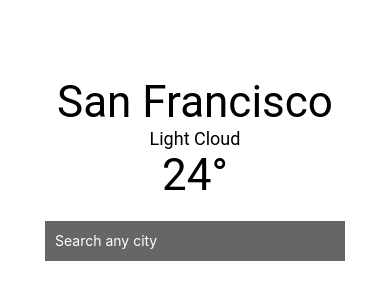
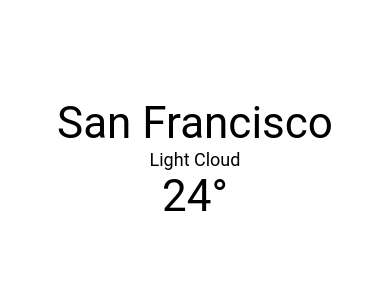
Before and after one commit to slmanju/reactnativetime, a React Native app in the folder weather-app/: screen / in a window 390 px wide. Shown: the part 254-554 px from the top of the page. Built offline with nearby package versions, Linux system fonts and the light colour scheme.

Commit message:
weather-app add search input component

```diff
--- a/weather-app/App.js
+++ b/weather-app/App.js
@@ -1,5 +1,7 @@
 import React from 'react';
 import { StyleSheet, Text, View, Platform, TextInput, KeyboardAvoidingView } from 'react-native';
+
+import SearchInput from './components/SearchInput';
 
 export default class App extends React.Component {
   render() {
@@ -8,13 +10,7 @@ export default class App extends React.Component {
         <Text style={[styles.largeText, styles.textStyle]}>San Francisco</Text>
         <Text style={[styles.smallText, styles.textStyle]}>Light Cloud</Text>
         <Text style={[styles.largeText, styles.textStyle]}>24°</Text>
-        <TextInput
-                  autoCorrect={ false }
-                  placeholder="Search any city"
-                  placeholderTextColor="white"
-                  style={ styles.textInput }
-                  clearButtonMode="always"
-                  />
+        <SearchInput />
       </KeyboardAvoidingView>
     );
   }
--- /dev/null
+++ b/weather-app/components/SearchInput.js
@@ -0,0 +1,35 @@
+import React, { Component } from 'react';
+import { StyleSheet, TextInput, View } from 'react-native';
+
+export default class SearchInput extends Component {
+
+  render() {
+    return (
+      <View>
+        <TextInput
+                  autoCorrect={ false }
+                  placeholder="Search any city"
+                  placeholderTextColor="white"
+                  style={ styles.textInput }
+                  clearButtonMode="always"
+                  />
+      </View>
+    );
+  }
+
+}
+
+const styles = StyleSheet.create({
+  container: {
+    height: 40,
+    marginTop: 20,
+    backgroundColor: '#666',
+    marginHorizontal: 40,
+    paddingHorizontal: 10,
+    borderRadius: 5,
+  },
+  textInput: {
+    flex: 1,
+    color: 'white',
+  },
+});
```
